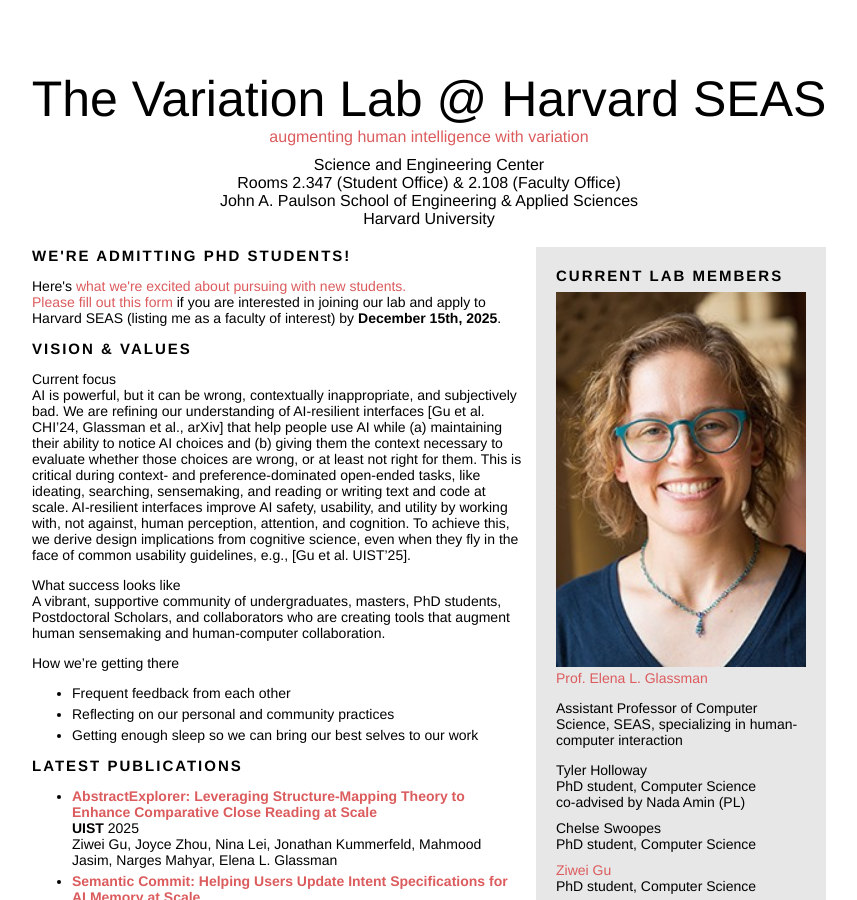
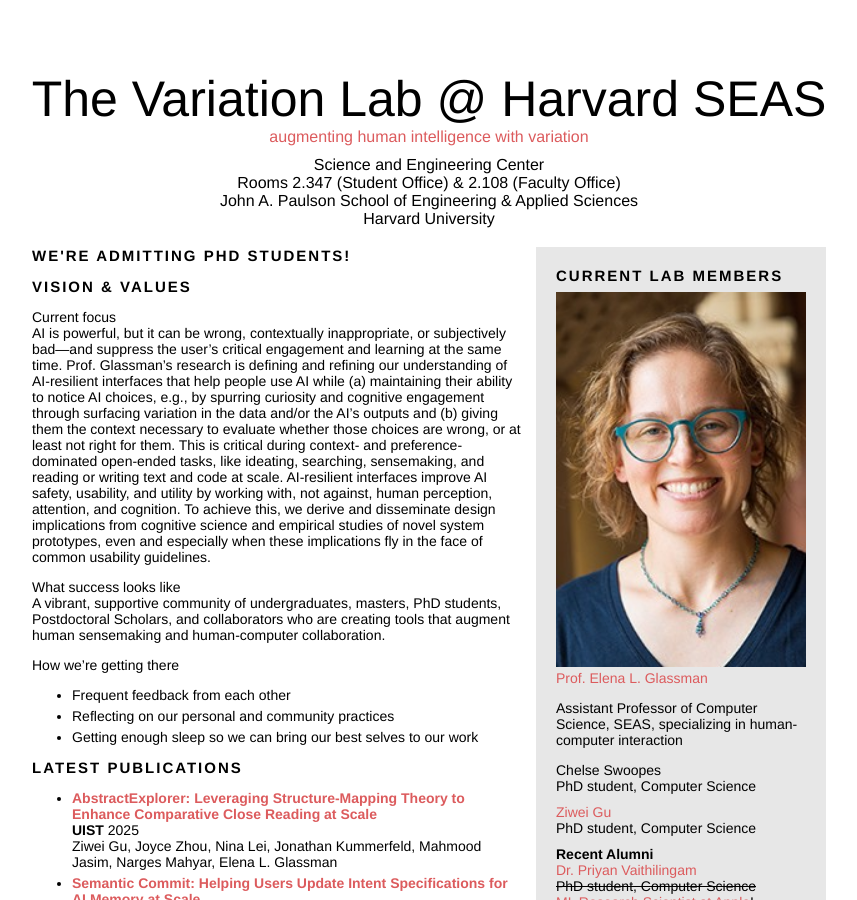
Before and after one commit to eglassman/eglassman.github.io, a Jekyll site: the page built from index.html, in a window 1280 px wide and 900 px high. Shown: the whole window, without its empty margins (211-1068 px from the left). Built offline with Jekyll 4.4.1, drawn with Linux system fonts in a browser that asks for light colours.

Commit message:
removed no-longer-co-advised student, updated lab description
and removed google form for interest in joining lab (outdated)

```diff
--- a/index.html
+++ b/index.html
@@ -40,9 +40,9 @@
     <!-- for thought and action
     </p> -->
     <!-- <h1>We're admitting new PhD students!</h1> -->
-    <span class="slightlybold">Here's <a href="https://docs.google.com/document/d/1CTgkYFeM0JWyDfBiEkPl0LiIC0F81F9XGDyyCAiHDBA/edit?usp=sharing">what we're excited about pursuing with new students</span>.<br>
+    <!-- <span class="slightlybold">Here's <a href="https://docs.google.com/document/d/1CTgkYFeM0JWyDfBiEkPl0LiIC0F81F9XGDyyCAiHDBA/edit?usp=sharing">what we're excited about pursuing with new students</span>.<br>
     Please fill out <a href="https://forms.gle/rUD2pHvVjQ71njL9A">this form</a> if you are interested in joining our lab and apply to Harvard SEAS (listing me as a faculty of interest) by <b>December 15th, 2025</b>.
-    <p>
+    <p> -->
 
     <div class="header lead top-padding">
       Vision & Values
@@ -50,11 +50,11 @@
 
     <p>
     <span class="slightlybold">Current focus</span><br>
-    AI is powerful, but it can be wrong, contextually inappropriate, and subjectively bad. We are refining our understanding of AI-resilient interfaces [Gu et al. CHI’24, Glassman et al., arXiv] that help people use AI while (a) maintaining their ability to notice AI choices and (b) giving them the context necessary to evaluate whether those choices are wrong, or at least not right for them. This is critical during context- and preference-dominated open-ended tasks, like ideating, searching, sensemaking, and reading or writing text and code at scale.
+    <!-- AI is powerful, but it can be wrong, contextually inappropriate, and subjectively bad. We are refining our understanding of AI-resilient interfaces [Gu et al. CHI’24, Glassman et al., arXiv] that help people use AI while (a) maintaining their ability to notice AI choices and (b) giving them the context necessary to evaluate whether those choices are wrong, or at least not right for them. This is critical during context- and preference-dominated open-ended tasks, like ideating, searching, sensemaking, and reading or writing text and code at scale.  -->
 
-    AI-resilient interfaces improve AI safety, usability, and utility by working with, not against, human perception, attention, and cognition. To achieve this, we derive design implications from cognitive science, even when they fly in the face of common usability guidelines, e.g., [Gu et al. UIST’25].
+    <!-- AI-resilient interfaces improve AI safety, usability, and utility by working with, not against, human perception, attention, and cognition. To achieve this, we derive design implications from cognitive science, even when they fly in the face of common usability guidelines, e.g., [Gu et al. UIST’25].  -->
 
-
+    AI is powerful, but it can be wrong, contextually inappropriate, or subjectively bad—and suppress the user’s critical engagement and learning at the same time. Prof. Glassman’s research is defining and refining our understanding of AI-resilient interfaces that help people use AI while (a) maintaining their ability to notice AI choices, e.g., by spurring curiosity and cognitive engagement through surfacing variation in the data and/or the AI’s outputs and (b) giving them the context necessary to evaluate whether those choices are wrong, or at least not right for them. This is critical during context- and preference-dominated open-ended tasks, like ideating, searching, sensemaking, and reading or writing text and code at scale. AI-resilient interfaces improve AI safety, usability, and utility by working with, not against, human perception, attention, and cognition. To achieve this, we derive and disseminate design implications from cognitive science and empirical studies of novel system prototypes, even and especially when these implications fly in the face of common usability guidelines.
 
     <p>
     <span class="slightlybold">What success looks like</span><br>
@@ -537,7 +537,7 @@
       </div>
     </div>
 
-    <div class="margin-bottom">
+    <!-- <div class="margin-bottom">
       <div class="slightlybold">
         Tyler Holloway
       </div>
@@ -545,7 +545,7 @@
         PhD student, Computer Science
         <br>co-advised by Nada Amin (PL)
       </div>
-    </div>
+    </div> -->
     <div class="margin-bottom">
       <div class="slightlybold">
         Chelse Swoopes
```
Also changed, not shown: somegrantmaterials/products_hcc.bib (added, +9 -0 lines), 1 other file.
